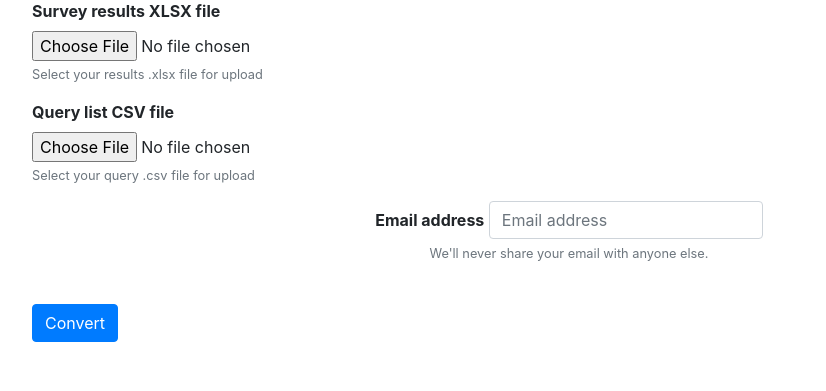
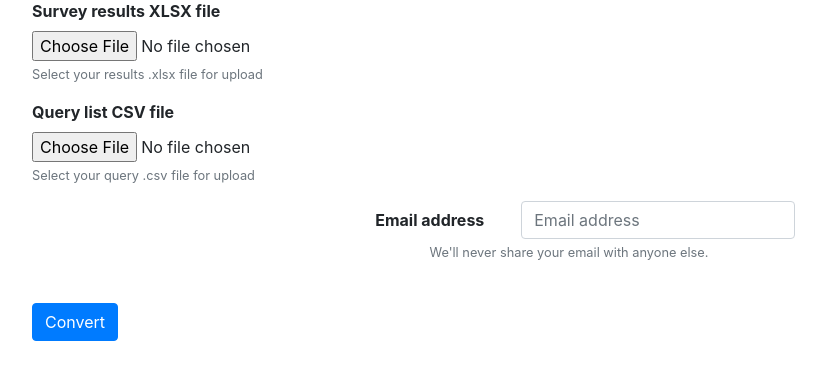
Before and after one commit to OkeyDokeyGnocchi/forms-to-data-web, a Flask app: page /convert in a window 1280 px wide. Shown: the part 253-644 px from the top of the page, without its empty margins (71-897 px from the left). Run offline with Flask 2, Linux system fonts and the light colour scheme; some libraries are stand-ins or nearby versions.

Commit message:
Update convert.html
Test

```diff
--- a/templates/convert.html
+++ b/templates/convert.html
@@ -30,7 +30,7 @@
       </div>
     </div>
     <div class="form-group">
-      <label for="userEmail col-sm-2 col-form-label" class="font-weight-bold">Email address</label>
+      <label for="userEmail" class="font-weight-bold col-sm-2 col-form-label">Email address</label>
       <input type="email" class="form-control" id="userEmail" name="userEmail" aria-describedby="emailHelp" placeholder="Email address">
       <small id="emailHelp" class="form-text text-muted">We'll never share your email with anyone else.</small>
       <div class="invalid-feedback col-sm-2">
```
